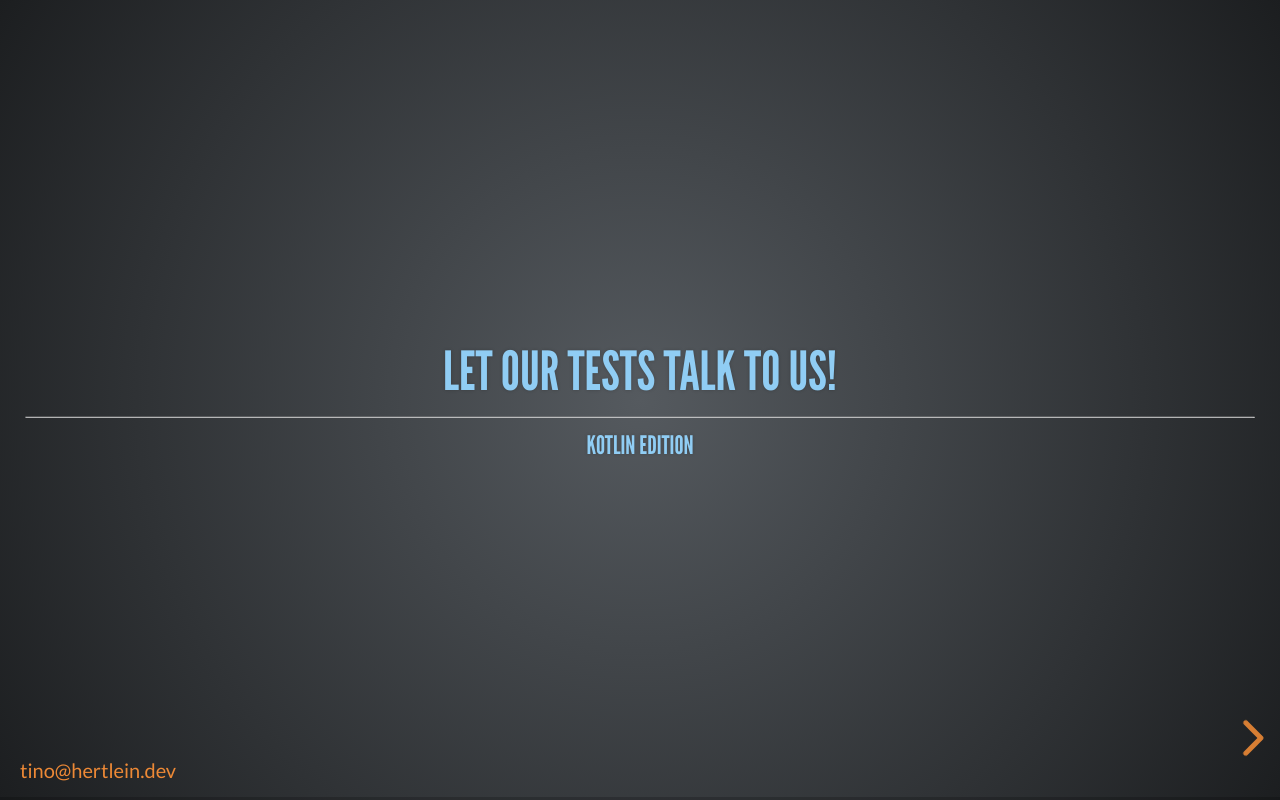
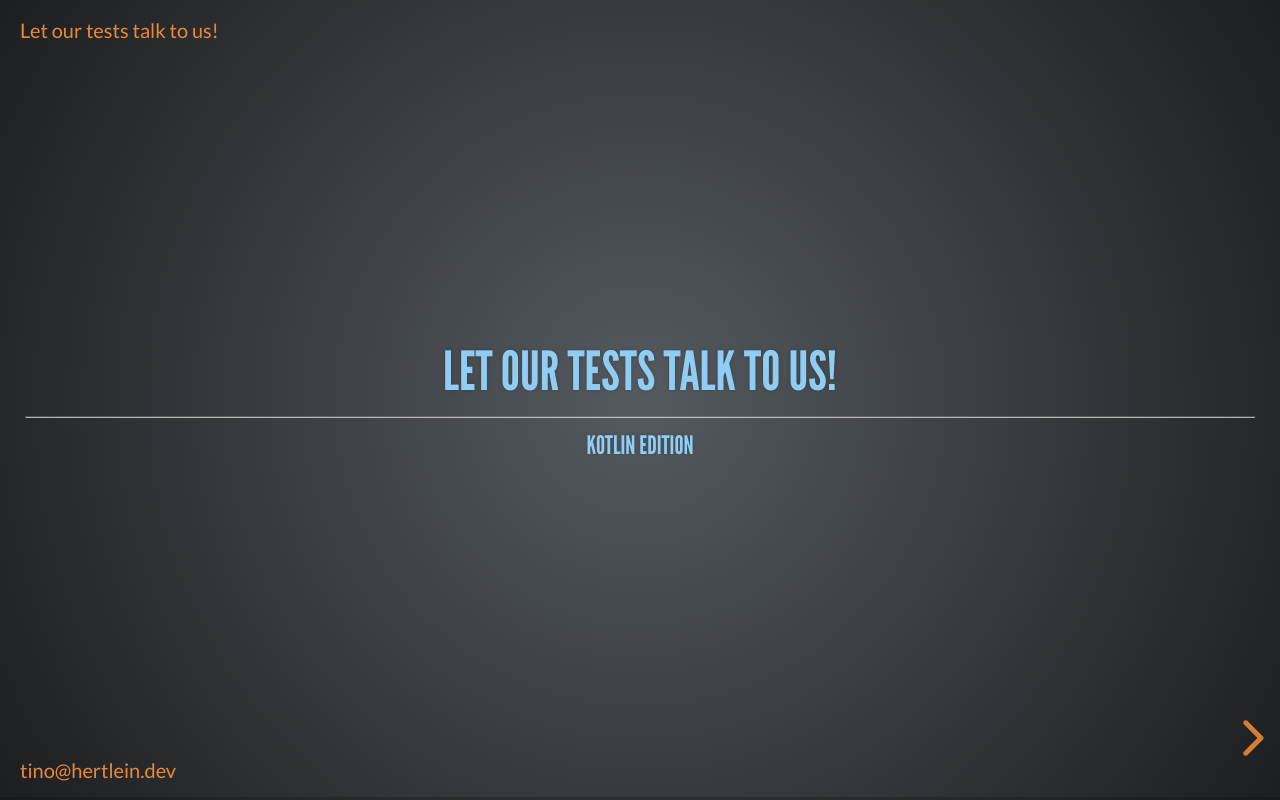
Before and after one commit to tinohertlein/presentation-testing-kotlin, a plain HTML site: page docs/presentation/index.html in a window 1280 px wide. Drawn offline with Linux system fonts and the light colour scheme.

Commit message:
feat: add link to presentation

```diff
--- a/docs/presentation/dist/theme/hertleindev.css
+++ b/docs/presentation/dist/theme/hertleindev.css
@@ -362,6 +362,13 @@ section.has-light-background, section.has-light-background h1, section.has-light
   font-size: 0.5em;
 }
 
+.reveal .header {
+  position: absolute;
+  top: 1em;
+  left: 1em;
+  font-size: 0.5em;
+}
+
 /*********************************************
  * PRINT BACKGROUND
  *********************************************/
--- a/docs/presentation/index.html
+++ b/docs/presentation/index.html
@@ -4,7 +4,7 @@
     <meta charset="utf-8">
     <meta name="viewport" content="width=device-width, initial-scale=1.0, maximum-scale=1.0, user-scalable=no">
 
-    <title>reveal.js</title>
+    <title>Let our tests talk to us!</title>
 
     <link rel="stylesheet" href="dist/reset.css">
     <link rel="stylesheet" href="dist/reveal.css">
@@ -15,6 +15,9 @@
 </head>
 <body>
 <div class="reveal">
+    <div class="header">
+        <a href="https://github.com/tinohertlein/presentation-testing-kotlin">Let our tests talk to us!</a>
+    </div>
     <div class="footer">
         <a href="mailto:tino@hertlein.dev">tino@hertlein.dev</a>
     </div>
@@ -250,6 +253,7 @@
                 <li>AssertJ: <a href="">https://assertj.github.io/doc/</a></li>
                 <li>Mockk: <a href="">https://mockk.io/</a></li>
                 <li>Home of the Star Wars Api: <a href="https://swapi.dev/api/">https://swapi.dev/api/</a></li>
+                <li>Code & presentation: <a href="https://github.com/tinohertlein/presentation-testing-kotlin">GitHub</a></li>
                 <li>The presentation tool: <a href="https://revealjs.com/">reveal.js</a></li>
             </ul>
         </section>
```
